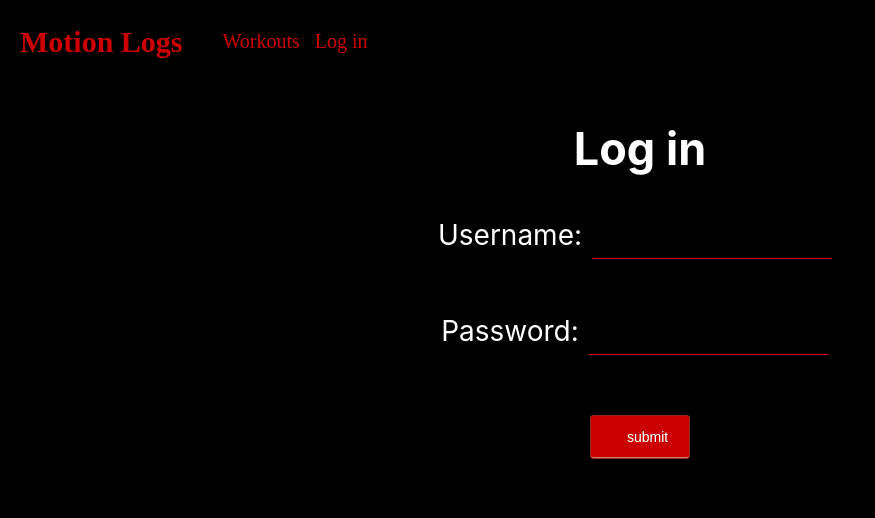
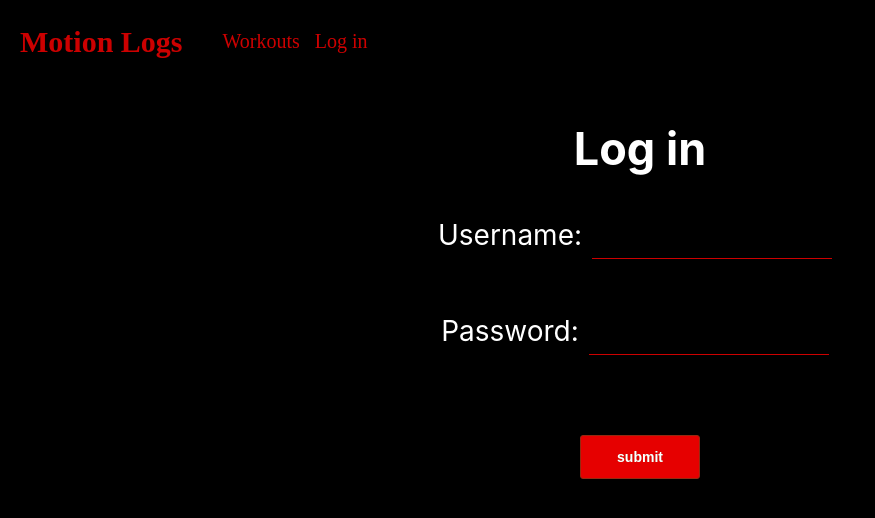
Before and after one commit to jennantran/motionlogs-app, a React (Create React App) app: page /login in a window 1280 px wide. Shown: the top 518 px of the page, without its empty margins (0-875 px from the left). Built offline with nearby package versions, Linux system fonts and the light colour scheme.

Commit message:
styling buttons

```diff
--- a/src/HomePage/HomePage.js
+++ b/src/HomePage/HomePage.js
@@ -23,11 +23,11 @@ class HomePage extends Component{
                     </div>
                     <div className='details learn'>
                         <h2>Track.</h2>
-                        <p>Figure out your calories expended from your workout.</p>
+                        <p>See the amount of calories expended from your workout.</p>
                     </div>
                     <div className='details accountability'>
                         <h2>Accountability.</h2>
-                        <p>This app encourages you to get stronger as your numbers go up.</p>
+                        <p>As your numbers go up, motivation will come.</p>
                     </div>
                 </section>
             </div>
--- a/src/Login/Login.css
+++ b/src/Login/Login.css
@@ -29,9 +29,7 @@ label.logEmail{
 
 
 .logSubmit{
-    width: 100px;
-    box-shadow:inset 0px -1px 0px 0px #cf866c;
-	background-color: #cc0000;
+	background-color: #e60000;
 	border-radius:3px;
     border:1px solid #942911;
     color: white;
@@ -41,9 +39,14 @@ label.logEmail{
 	padding:13px 36px;
 	text-decoration:none;
     text-shadow:0px 0px 0px #854629;
-    margin-top: 50px;
+    margin-top: 70px;
+    font-weight: 550;
+    transition: background-color .5s;
 }
 
+.logSubmit:hover{
+    background-color: #8B0000;
+}
 
 @media (min-width: 600px) {
 
```
Also changed, not shown: src/AddLogs/AddLogs.js (+8 -0 lines).
